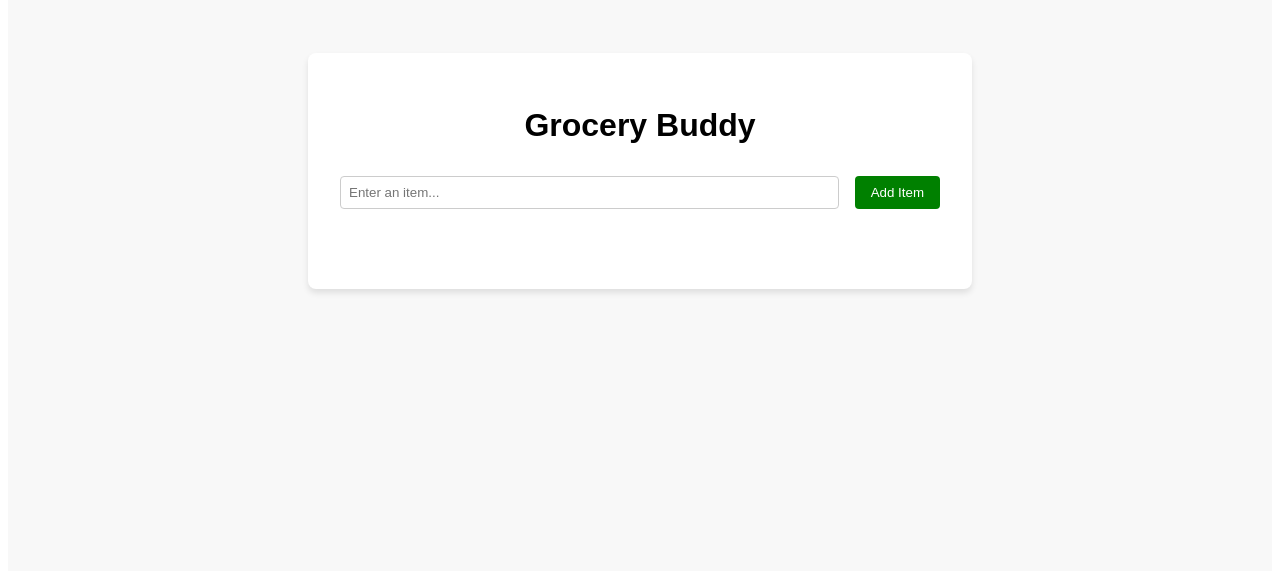
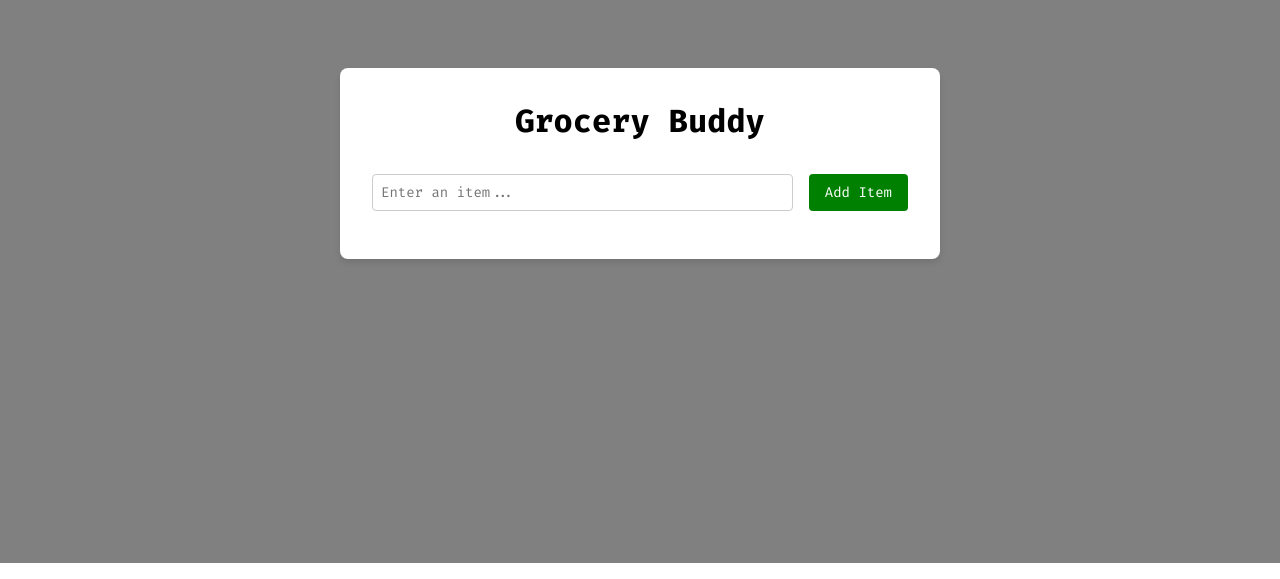
Before and after one commit to WoodWalkerr/grocery-buddy, a React (Vite) app: page / in a window 1280 px wide. Shown: the part 237-816 px from the top of the page. Built offline with nearby package versions, Linux system fonts and the light colour scheme.

Commit message:
fix: changes in font-family

```diff
--- a/src/style.css
+++ b/src/style.css
@@ -1,10 +1,17 @@
+@import url("https://fonts.googleapis.com/css2?family=Fira+Code:wght@300;400;500;600;700&display=swap%27");
+* {
+  margin: 0;
+  padding: 0;
+  box-sizing: border-box;
+  font-family: "Fira Code", monospace;
+}
+
 .App {
   display: flex;
   justify-content: center;
   align-items: center;
   min-height: 100vh;
-  background-color: #f8f8f8;
-  font-family: "Arial";
+  background-color: gray;
 }
 
 .grocery-buddy {
@@ -21,6 +28,7 @@
 
 h1 {
   margin-bottom: 2rem;
+  word-break: break-word; /* Added */
 }
 
 .input-section {
@@ -41,11 +49,13 @@ input {
   padding: 0.5rem;
   border: 1px solid #cccccc;
   border-radius: 4px;
+  font-size: 14px; /* Adjusted font size */
 }
 
 button {
   margin-left: 1rem;
   padding: 0.5rem 1rem;
+  font-size: 14px; /* Adjusted font size */
 
   color: #ffffff;
   border: none;
@@ -66,6 +76,7 @@ button {
   display: flex;
   align-items: center;
   font-weight: bold;
+  font-size: 14px; /* Adjusted font size */
 }
 
 .grocery-list li:last-child {
```
